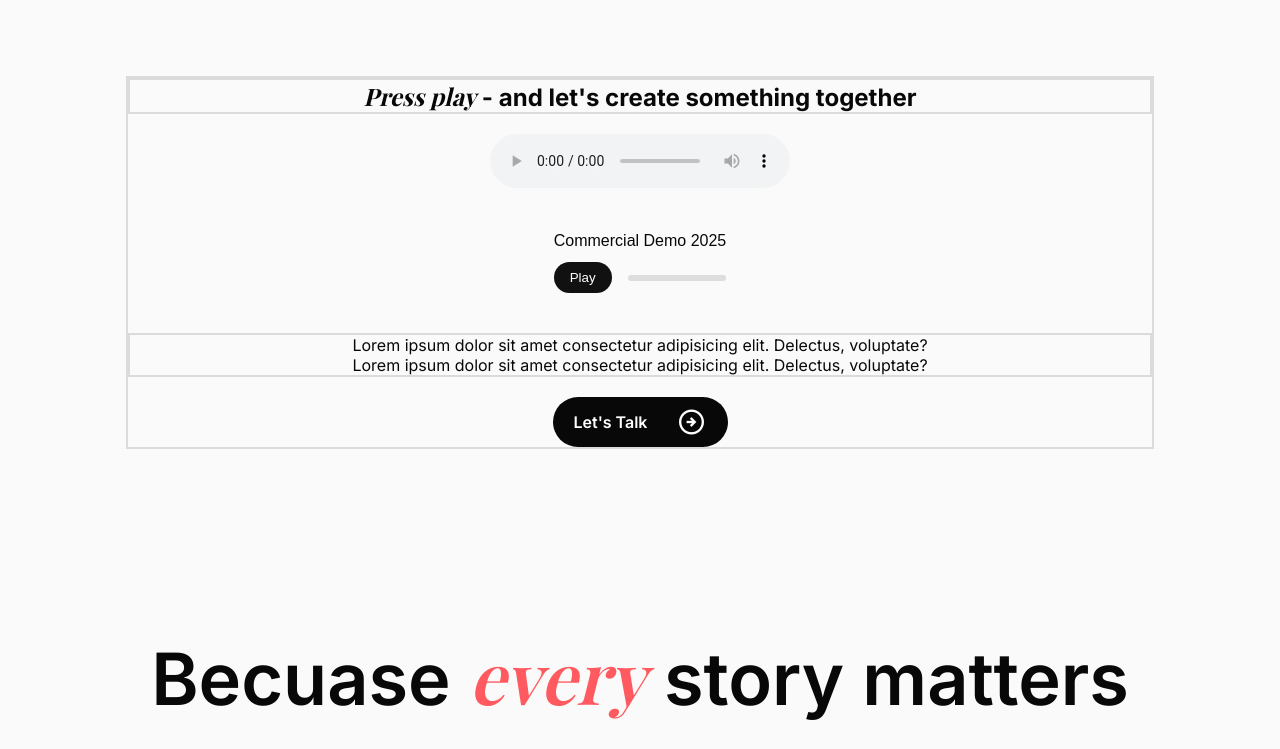
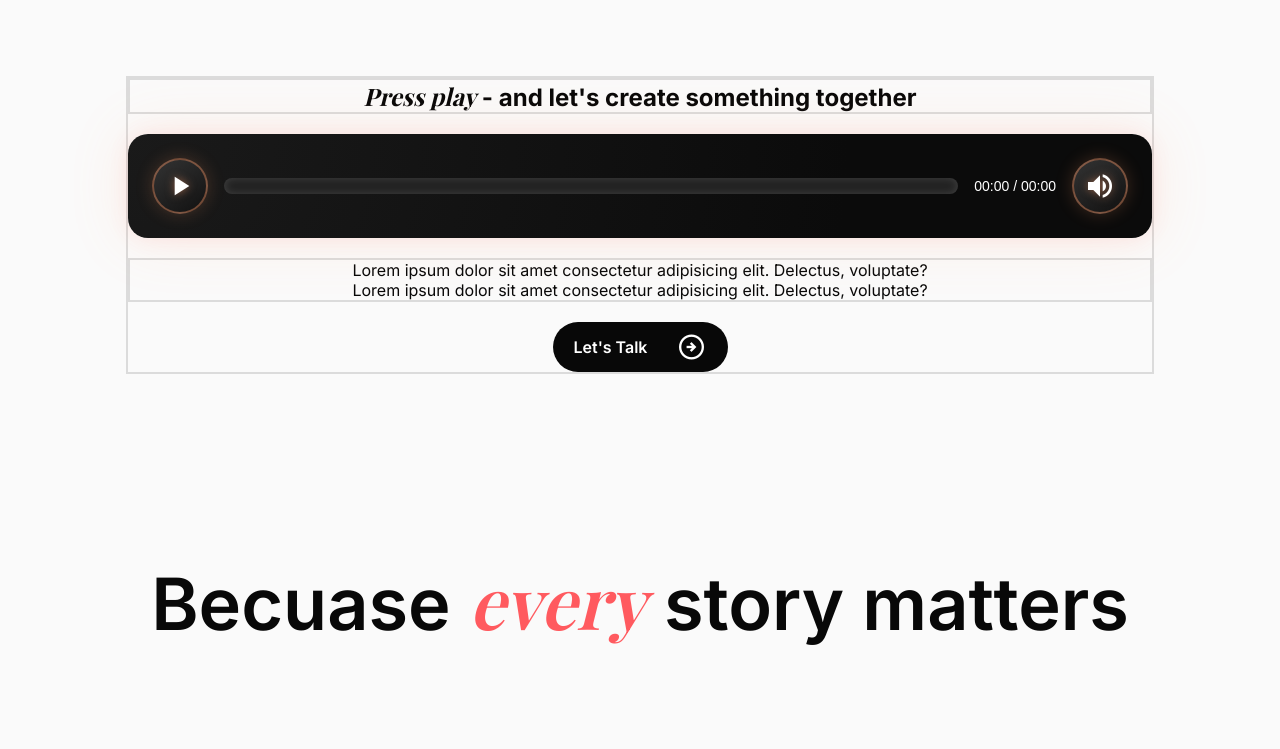
Before and after one commit to robjeybee/leo-cosh-voices, a React (Vite) app: page / in a window 1280 px wide. Shown: the part 1100-1849 px from the top of the page. Built offline with nearby package versions, Linux system fonts and the light colour scheme; a web font is replaced by a local one.

Commit message:
built an audio player component

```diff
--- a/src/components/About.jsx
+++ b/src/components/About.jsx
@@ -23,7 +23,7 @@ Whether behind the mic or behind the script, I combine creative storytelling wit
                         <Button />
                     </div>
                     <div className="about-content-img">
-                        <img src="/public/Assets/Leo_Cosh_Header_Image.JPG" alt="" />
+                        <img src="/Assets/Leo_Cosh_Header_Image.JPG" alt="" />
                     </div>
                 </div>
         </div>
--- a/src/components/AudioPlayer.jsx
+++ b/src/components/AudioPlayer.jsx
@@ -1,59 +1,157 @@
-import "../styles/audioplayer.css"
-
+import "../styles/audioplayer.css";
 import { useRef, useState, useEffect } from "react";
 
-
-function AudioPlayer({ src, title }) {
+function AudioPlayer({ src }) {
   const audioRef = useRef(null);
+  const progressBarRef = useRef(null);
   const [isPlaying, setIsPlaying] = useState(false);
   const [progress, setProgress] = useState(0);
+  const [isMuted, setIsMuted] = useState(false);
+  const [ended, setEnded] = useState(false);
+  const [isSeeking, setIsSeeking] = useState(false);
+  const [duration, setDuration] = useState(0);
+  const [currentTime, setCurrentTime] = useState(0);
 
-  // Play / Pause toggle
+  // Load metadata to get duration
+  useEffect(() => {
+    const audio = audioRef.current;
+    if (!audio) return;
+
+    const handleLoadedMetadata = () => setDuration(audio.duration);
+    audio.addEventListener("loadedmetadata", handleLoadedMetadata);
+
+    return () => audio.removeEventListener("loadedmetadata", handleLoadedMetadata);
+  }, [src]);
+
   const togglePlay = () => {
     const audio = audioRef.current;
     if (!audio) return;
-
-    if (isPlaying) {
-      audio.pause();
-    } else {
-      audio.play();
-    }
-
+    if (isPlaying) audio.pause();
+    else audio.play();
     setIsPlaying(!isPlaying);
+    setEnded(false);
   };
 
-  // Update progress
+  const toggleMute = () => {
+    const audio = audioRef.current;
+    if (!audio) return;
+    audio.muted = !audio.muted;
+    setIsMuted(audio.muted);
+  };
+
   const handleTimeUpdate = () => {
     const audio = audioRef.current;
-    if (!audio) return;
+    if (!audio || isSeeking) return;
     setProgress((audio.currentTime / audio.duration) * 100);
+    setCurrentTime(audio.currentTime);
   };
 
-  // Reset on end
   const handleEnded = () => {
     setIsPlaying(false);
-    setProgress(0);
+    setProgress(100);
+    setEnded(true); // trigger sparkle
+
+    setTimeout(() => {
+      setProgress(0);
+      setCurrentTime(0);
+      setEnded(false); // remove sparkle after animation
+    }, 1500); // match CSS animation duration
+  };
+
+  const seekToPosition = (clientX) => {
+    const progressBar = progressBarRef.current;
+    const audio = audioRef.current;
+    if (!progressBar || !audio || !audio.duration) return;
+
+    const rect = progressBar.getBoundingClientRect();
+    const offsetX = clientX - rect.left;
+    const newProgress = Math.min(Math.max(offsetX / rect.width, 0), 1);
+    audio.currentTime = newProgress * audio.duration;
+    setProgress(newProgress * 100);
+    setCurrentTime(audio.currentTime);
+  };
+
+  // Mouse controls
+  const handleMouseDown = (e) => {
+    setIsSeeking(true);
+    seekToPosition(e.clientX);
+    document.addEventListener("mousemove", handleMouseMove);
+    document.addEventListener("mouseup", handleMouseUp);
+  };
+  const handleMouseMove = (e) => seekToPosition(e.clientX);
+  const handleMouseUp = () => {
+    setIsSeeking(false);
+    document.removeEventListener("mousemove", handleMouseMove);
+    document.removeEventListener("mouseup", handleMouseUp);
+  };
+
+  // Touch controls
+  const handleTouchStart = (e) => {
+    setIsSeeking(true);
+    seekToPosition(e.touches[0].clientX);
+    document.addEventListener("touchmove", handleTouchMove);
+    document.addEventListener("touchend", handleTouchEnd);
+  };
+  const handleTouchMove = (e) => seekToPosition(e.touches[0].clientX);
+  const handleTouchEnd = () => {
+    setIsSeeking(false);
+    document.removeEventListener("touchmove", handleTouchMove);
+    document.removeEventListener("touchend", handleTouchEnd);
+  };
+
+  const formatTime = (time) => {
+    if (!time) return "00:00";
+    const minutes = Math.floor(time / 60);
+    const seconds = Math.floor(time % 60);
+    return `${minutes.toString().padStart(2, "0")}:${seconds.toString().padStart(2, "0")}`;
   };
 
   return (
     <div className="audio-player">
-      {title && <p className="audio-title">{title}</p>}
       <audio
         ref={audioRef}
         src={src}
         onTimeUpdate={handleTimeUpdate}
         onEnded={handleEnded}
       />
+
       <div className="controls">
-        <button onClick={togglePlay} className="play-pause-btn">
-          {isPlaying ? "Pause" : "Play"}
+        <button
+          onClick={togglePlay}
+          className={`icon-btn ${isPlaying ? "active" : ""}`}
+        >
+          <span className="material-icons">
+            {isPlaying ? "pause" : "play_arrow"}
+          </span>
         </button>
-        <div className="progress-bar">
+
+        {/* Progress Bar Wrapper */}
+        <div className={`progress-bar-wrapper ${ended ? "sparkle" : ""}`}>
           <div
-            className="progress-filled"
-            style={{ width: `${progress}%` }}
-          ></div>
+            ref={progressBarRef}
+            className="progress-bar"
+            onMouseDown={handleMouseDown}
+            onTouchStart={handleTouchStart}
+          >
+            <div
+              className="progress-filled"
+              style={{ width: `${progress}%` }}
+            ></div>
+          </div>
         </div>
+
+        <div className="time-display">
+          {formatTime(currentTime)} / {formatTime(duration)}
+        </div>
+
+        <button
+          onClick={toggleMute}
+          className={`icon-btn ${isMuted ? "active" : ""}`}
+        >
+          <span className="material-icons">
+            {isMuted ? "volume_off" : "volume_up"}
+          </span>
+        </button>
       </div>
     </div>
   );
--- a/src/components/Demo.jsx
+++ b/src/components/Demo.jsx
@@ -12,9 +12,7 @@ function Demo() {
                         <div className="demo-container-content-heading">
                             <h2><span>Press play</span> - and let's create something together</h2>
                         </div>
-                        <div className="demo-container-content-audio">
-                            <audio src="/Assets/Leo Cosh Commercial Demo 2025.mp3" controls autoPlay></audio>
-                        </div>
+
                           <AudioPlayer
         src="/Assets/Leo Cosh Commercial Demo 2025.mp3"
         title="Commercial Demo 2025"
--- a/src/styles/audioplayer.css
+++ b/src/styles/audioplayer.css
@@ -1,50 +1,186 @@
+@import url("https://fonts.googleapis.com/icon?family=Material+Icons");
+
 .audio-player {
     display: flex;
     flex-direction: column;
-    gap: 12px;
-    max-width: 500px;
-    margin: 20px auto;
-    font-family: sans-serif;
-}
-
-.audio-title {
-    font-weight: 500;
-    font-size: 16px;
-    text-align: center;
+    gap: 16px;
+    width: 100%;
+    max-width: 100%;
+    padding: 24px;
+    box-sizing: border-box;
+    /* <-- ensures padding doesn't overflow */
+    background: radial-gradient(circle at top left, #1a1a1a, #0b0b0b 70%);
+    border-radius: 20px;
+    box-shadow: 0 0 20px rgba(255, 90, 95, 0.1),
+        0 0 60px rgba(255, 153, 102, 0.15);
+    font-family: "Poppins", sans-serif;
+    position: relative;
+    overflow: hidden;
 }
 
 .controls {
     display: flex;
     align-items: center;
     gap: 16px;
+    justify-content: space-between;
+    flex-wrap: wrap;
+    width: 100%;
+    box-sizing: border-box;
+    /* <-- prevents child overflow */
 }
 
-.play-pause-btn {
-    background-color: #111;
-    color: #fff;
-    border: none;
-    padding: 8px 16px;
-    border-radius: 50px;
-    cursor: pointer;
-    font-weight: 500;
-    transition: 0.3s ease;
+.progress-bar-wrapper {
+    flex: 1;
+    position: relative;
+    width: 100%;
+    box-sizing: border-box;
 }
 
-.play-pause-btn:hover {
-    background-color: #ff5a5f;
+.icon-btn {
+    background: linear-gradient(145deg, #333, #111);
+    color: #fff;
+    border: 2px solid rgba(255, 153, 102, 0.4);
+    border-radius: 50%;
+    width: 56px;
+    height: 56px;
+    font-size: 28px;
+    display: flex;
+    align-items: center;
+    justify-content: center;
+    cursor: pointer;
+    transition: all 0.35s ease;
+    box-shadow: 0 0 18px rgba(255, 153, 102, 0.2);
+}
+
+.icon-btn.active {
+    background: linear-gradient(145deg, #ff9966, #ff5a5f);
+    box-shadow: 0 0 30px rgba(255, 153, 102, 0.5);
+}
+
+.icon-btn:hover {
+    background: linear-gradient(145deg, #ff5a5f, #ff9966);
+    transform: scale(1.12);
+    box-shadow: 0 0 28px rgba(255, 153, 102, 0.4);
+}
+
+.material-icons {
+    font-size: 32px;
+    filter: drop-shadow(0 0 4px rgba(255, 153, 102, 0.5));
+}
+
+/* Wrapper for glow */
+.progress-bar-wrapper {
+    flex: 1;
+    position: relative;
+    width: 100%;
+}
+
+.progress-bar-wrapper.sparkle::after {
+    content: "";
+    position: absolute;
+    top: -6px;
+    left: -6px;
+    right: -6px;
+    bottom: -6px;
+    border-radius: 16px;
+    box-shadow: 0 0 0px rgba(255, 215, 150, 0.6),
+        0 0 1px rgba(168, 110, 247, 0.4);
+    animation: sparkleGlow 1.5s ease-out forwards;
+    pointer-events: none;
 }
 
 .progress-bar {
     flex: 1;
-    height: 6px;
-    background-color: #ddd;
-    border-radius: 3px;
+    height: 16px;
+    background-color: #222;
+    border-radius: 14px;
     overflow: hidden;
+    position: relative;
+    box-shadow: inset 0 0 8px rgba(255, 255, 255, 0.15);
+    cursor: pointer;
 }
 
 .progress-filled {
     height: 100%;
-    background-color: #ff5a5f;
     width: 0%;
-    transition: width 0.1s linear;
+    background: linear-gradient(90deg, #ff5a5f, #ff9966, #ffd700, #a86ef7, #ff5a5f);
+    background-size: 400% 400%;
+    border-radius: 14px;
+    transition: width 0.2s linear;
+    animation: magicalFlow 5s linear infinite, glowPulse 2s ease-in-out infinite;
+    box-shadow: 0 0 8px rgba(255, 153, 102, 0.2),
+        0 0 16px rgba(168, 110, 247, 0.1);
 }
+
+@keyframes magicalFlow {
+    0% {
+        background-position: 0% 50%;
+    }
+
+    50% {
+        background-position: 100% 50%;
+    }
+
+    100% {
+        background-position: 0% 50%;
+    }
+}
+
+@keyframes glowPulse {
+
+    0%,
+    100% {
+        box-shadow: 0 0 8px rgba(255, 153, 102, 0.2), 0 0 16px rgba(168, 110, 247, 0.1);
+    }
+
+    50% {
+        box-shadow: 0 0 12px rgba(255, 218, 102, 0.3), 0 0 24px rgba(168, 110, 247, 0.2);
+    }
+}
+
+@keyframes sparkleGlow {
+    0% {
+        opacity: 0;
+    }
+
+    30% {
+        opacity: 1;
+    }
+
+    100% {
+        opacity: 0;
+    }
+}
+
+.time-display {
+    min-width: 60px;
+    font-size: 14px;
+    color: #fff;
+    text-align: center;
+    font-weight: 500;
+    user-select: none;
+}
+
+/* Responsive adjustments */
+@media (max-width: 480px) {
+    .icon-btn {
+        width: 48px;
+        height: 48px;
+        font-size: 24px;
+    }
+
+    .progress-bar {
+        height: 14px;
+    }
+
+    .time-display {
+        font-size: 12px;
+        min-width: 50px;
+    }
+
+    .controls {
+        flex-direction: column;
+        align-items: stretch;
+        gap: 12px;
+    }
+}
```
